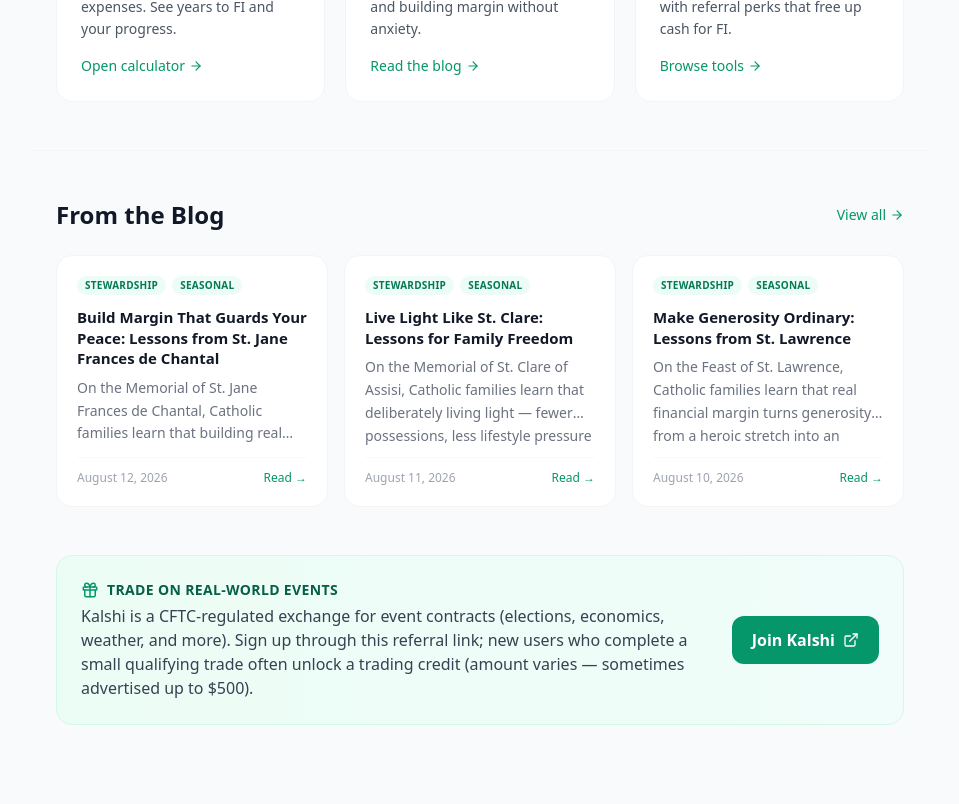
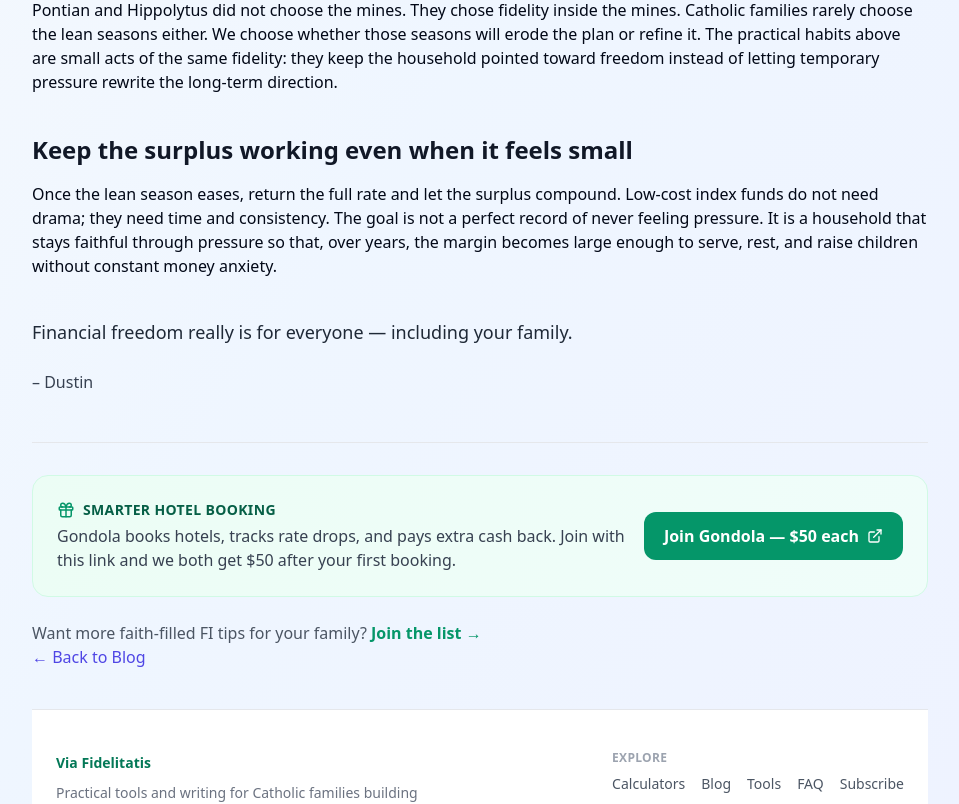
Before and after one commit to daughterpop/super-fi-calc, a React (Vite) app: page /blog/fidelity-in-lean-seasons-lessons-from-sts-pontian-and-hippolytus in a window 1280 px wide. Shown: the part 919-1723 px from the top of the page, without its empty margins (160-1119 px from the left). Built offline with nearby package versions, Linux system fonts and the light colour scheme.

Commit message:
Add daily blog post: Fidelity in Lean Seasons: Lessons from Sts. Pontian and Hippolytus – August 13, 2026

```diff
--- a/src/data/posts.js
+++ b/src/data/posts.js
@@ -1,4 +1,14 @@
 const rawPosts = [
+  {
+    title: 'Fidelity in Lean Seasons: Lessons from Sts. Pontian and Hippolytus',
+    date: 'August 13, 2026',
+    dateSort: '2026-08-13',
+    excerpt: 'On the Memorial of Saints Pontian and Hippolytus, Catholic families learn that real fidelity — staying the course when money pressure rises — is what turns a financial independence plan into lasting freedom rather than a fair-weather intention.',
+    readTime: '4 min read',
+    link: '/blog/fidelity-in-lean-seasons-lessons-from-sts-pontian-and-hippolytus',
+    tags: ['Stewardship', 'Seasonal', 'Prayer', 'Legacy'],
+    featured: false
+  },
   {
     title: 'Build Margin That Guards Your Peace: Lessons from St. Jane Frances de Chantal',
     date: 'August 12, 2026',
--- a/src/main.jsx
+++ b/src/main.jsx
@@ -51,6 +51,7 @@ import BuildMarginToCarryTheCrossLessonsFromStEdithStein from './pages/build-mar
 import MakeGenerosityOrdinaryLessonsFromStLawrence from './pages/make-generosity-ordinary-lessons-from-st-lawrence.jsx';
 import LiveLightLikeStClareLessonsForFamilyFreedom from './pages/live-light-like-st-clare-lessons-for-family-freedom.jsx';
 import BuildMarginThatGuardsYourPeaceLessonsFromStJaneFrancesDeChantal from './pages/build-margin-that-guards-your-peace-lessons-from-st-jane-frances-de-chantal.jsx';
+import FidelityInLeanSeasonsLessonsFromStsPontianAndHippolytus from './pages/fidelity-in-lean-seasons-lessons-from-sts-pontian-and-hippolytus.jsx';
 
 ReactDOM.createRoot(document.getElementById('root')).render(
   <React.StrictMode>
@@ -106,6 +107,7 @@ ReactDOM.createRoot(document.getElementById('root')).render(
           <Route path="/blog/make-generosity-ordinary-lessons-from-st-lawrence" element={<MakeGenerosityOrdinaryLessonsFromStLawrence />} />
           <Route path="/blog/live-light-like-st-clare-lessons-for-family-freedom" element={<LiveLightLikeStClareLessonsForFamilyFreedom />} />
           <Route path="/blog/build-margin-that-guards-your-peace-lessons-from-st-jane-frances-de-chantal" element={<BuildMarginThatGuardsYourPeaceLessonsFromStJaneFrancesDeChantal />} />
+          <Route path="/blog/fidelity-in-lean-seasons-lessons-from-sts-pontian-and-hippolytus" element={<FidelityInLeanSeasonsLessonsFromStsPontianAndHippolytus />} />
 
           <Route path="*" element={<App />} />
         </Routes>
--- /dev/null
+++ b/src/pages/fidelity-in-lean-seasons-lessons-from-sts-pontian-and-hippolytus.jsx
@@ -0,0 +1,65 @@
+import React from 'react';
+import BlogPostFooter from '../components/BlogPostFooter';
+
+export default function FidelityInLeanSeasonsLessonsFromStsPontianAndHippolytus() {
+  return (
+    <div className="min-h-screen bg-gradient-to-br from-slate-50 via-blue-50 to-indigo-50 py-12 px-4">
+      <div className="max-w-4xl mx-auto prose prose-slate">
+        <h1 className="text-4xl md:text-5xl font-bold text-gray-900 mb-8">
+          Fidelity in Lean Seasons: Lessons from Sts. Pontian and Hippolytus
+        </h1>
+
+        <p className="text-lg text-gray-700 mb-8 leading-relaxed">
+          Hey everyone,
+        </p>
+
+        <p className="text-xl font-semibold text-gray-800 mb-4">
+          Today the Church remembers Saints Pontian and Hippolytus.
+        </p>
+
+        <p className="mb-6">
+          Pope Pontian and the priest Hippolytus were both sent to the mines of Sardinia during persecution. They died of hardship in 235, yet the Church remembers them together as martyrs who remained faithful under extreme pressure. Hippolytus had once stood in schism; he later reconciled. Their shared end shows what fidelity looks like when the cost is real: they did not abandon the truth or the Church when circumstances turned hard.
+        </p>
+
+        <p className="mb-6">
+          Money pressure is rarely as dramatic as exile, yet it tests the same muscle. A tight month, an unexpected bill, or a season of lower income can make a carefully built financial plan feel impossible to keep. Fidelity in those lean seasons is what turns financial independence from a fair-weather idea into a lived freedom. The early Fathers, reflecting the same spirit these martyrs embodied, urged believers to “press on and persevere in faith and virtue… that we may attain to the palm and the crown.” The same perseverance applies to the ordinary work of stewardship.
+        </p>
+
+        <h2 className="text-2xl font-bold text-gray-900 mt-10 mb-4">
+          Why fidelity in lean seasons builds real freedom
+        </h2>
+        <p className="mb-6">
+          Most families abandon the path to financial independence not because the math stopped working, but because a difficult stretch made the daily habits feel optional. The car needs repair, the hours get cut, or the kids need something extra, and the automatic savings stop. Fidelity means deciding in advance that the plan still holds when pressure rises. Margin is not only the dollars you keep; it is the steady choice to keep the gap open even when it costs comfort.
+        </p>
+
+        <ul className="list-disc pl-6 space-y-3 mb-8 text-gray-700">
+          <li>Name a minimum savings rate you will protect even in a lean month — even if it is smaller than your normal rate.</li>
+          <li>Build a true emergency buffer so ordinary surprises never force you to raid the long-term investments.</li>
+          <li>When income dips, cut discretionary first and protect the automated transfers that fund the future.</li>
+          <li>Review the plan together as a couple once a quarter so the commitment stays mutual rather than one person’s private burden.</li>
+        </ul>
+
+        <p className="mb-6">
+          Pontian and Hippolytus did not choose the mines. They chose fidelity inside the mines. Catholic families rarely choose the lean seasons either. We choose whether those seasons will erode the plan or refine it. The practical habits above are small acts of the same fidelity: they keep the household pointed toward freedom instead of letting temporary pressure rewrite the long-term direction.
+        </p>
+
+        <h2 className="text-2xl font-bold text-gray-900 mt-10 mb-4">
+          Keep the surplus working even when it feels small
+        </h2>
+        <p className="mb-6">
+          Once the lean season eases, return the full rate and let the surplus compound. Low-cost index funds do not need drama; they need time and consistency. The goal is not a perfect record of never feeling pressure. It is a household that stays faithful through pressure so that, over years, the margin becomes large enough to serve, rest, and raise children without constant money anxiety.
+        </p>
+
+        <p className="text-lg font-medium text-gray-800 mt-10">
+          Financial freedom really is for everyone — including your family.
+        </p>
+
+        <p className="text-gray-700 font-medium mt-6">
+          – Dustin
+        </p>
+
+        <BlogPostFooter />
+      </div>
+    </div>
+  );
+}
```
Also changed, not shown: 2 other files (tests, documents, lock files or other folders).
